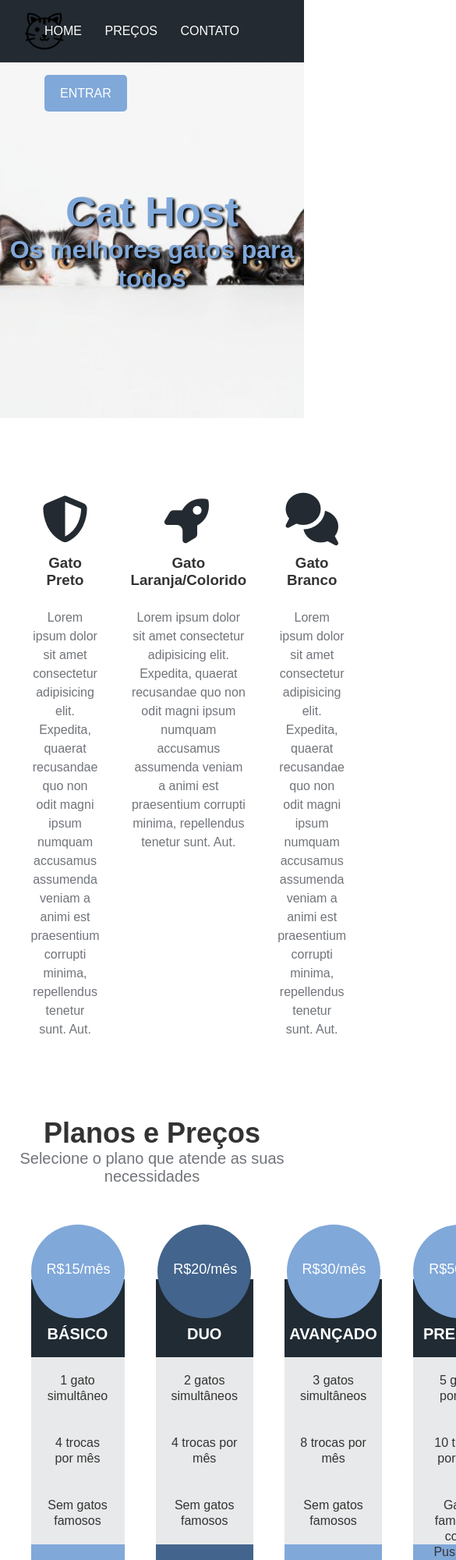
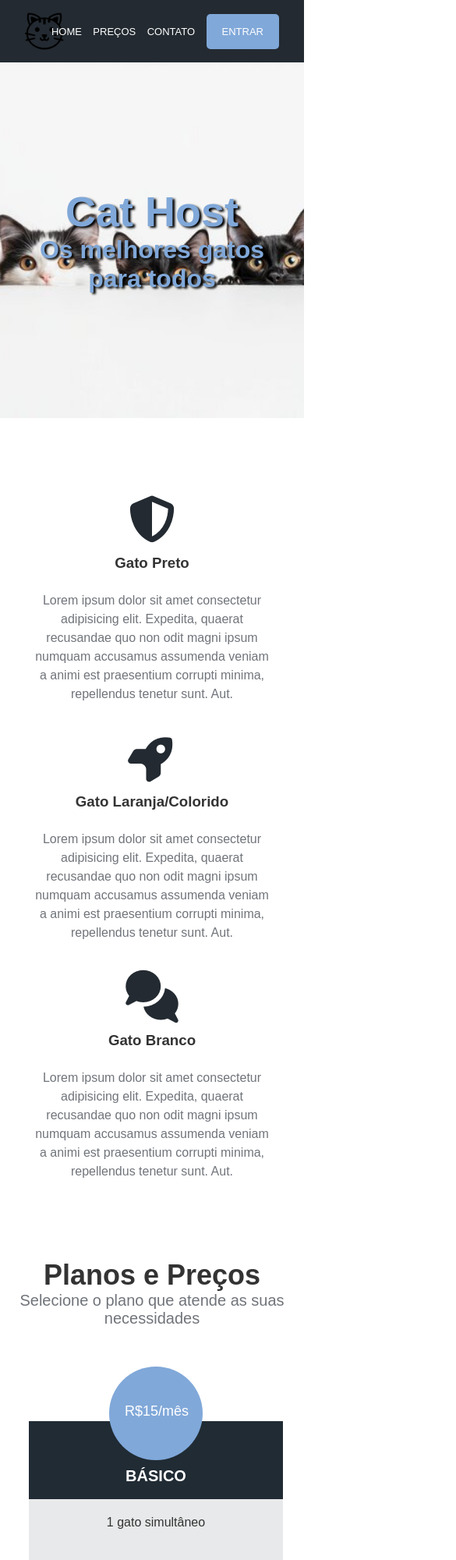
Before and after one commit to GiuliaGuizzoBS/CatHost, a plain HTML site: page index.html in a window 390 px wide. Shown: the top 2000 px of the page at 78% size, 585 px wide, since content can reach past the window. Drawn offline with Linux system fonts and the light colour scheme.

Commit message:
Add Responsividade

```diff
--- a/css/styles.css
+++ b/css/styles.css
@@ -297,3 +297,88 @@ footer {
 .githublink {
     color: #80a8d9
 }
+
+/* responsividade */
+
+/* small laptops <1100px*/
+
+@media (max-width:1100px) {
+
+    .plans-container {
+        width:95%;
+    }
+
+    .plan {
+        margin: 0 5px;
+    }
+
+}
+
+/* tablet <900px*/
+
+@media (max-width: 900px) {
+
+    .main-banner p {
+        padding: 0 6rem;
+    }
+
+    .searchcats-container {
+        padding: 2rem 4rem;
+    }
+
+    .plan .lastli {
+        padding-bottom: 90px;
+    }
+}
+
+/* celular 576px */
+
+@media (max-width: 576px) {
+
+    html, body {
+        overflow-x: hidden;
+    }
+
+    .navbar-items li {
+        font-size: 13px;
+        margin-left: 10px;
+    }
+
+    .main-banner p{
+        padding: 0 2rem;
+    }
+
+    .services-container ul {
+        flex-direction: column;
+    }
+
+    .plans-container {
+        flex-direction: column;
+        width: 100%;
+        padding: 0 2rem;
+    }
+
+    .plan {
+        width: 100%;
+        max-width: 100%;
+        margin-bottom: 15px
+    }
+
+    .searchcats-container h2 {
+        font-size: 28px;
+    }
+
+    .searchcats-container input[type="text"] {
+        width: 100%;
+    }
+
+    .contact-container {
+        padding: 3rem 2rem;
+    }
+
+    .contact-container input,
+    .contact-container textarea {
+        width: 100%;
+        margin: 10px 0;
+    }
+}
--- a/index.html
+++ b/index.html
@@ -66,7 +66,7 @@
                                 <li class="plan-name">Básico</li>
                                 <li>1 gato simultâneo</li>
                                 <li>4 trocas por mês</li>
-                                <li>Sem gatos famosos</li>
+                                <li class="lastli">Sem gatos famosos</li>
                                 <li class="plan-btn">Saber mais</li>
                             </ul>
                         </div>
@@ -76,7 +76,7 @@
                                 <li class="plan-name">Duo</li>
                                 <li>2 gatos simultâneos</li>
                                 <li>4 trocas por mês</li>
-                                <li>Sem gatos famosos</li>
+                                <li class="lastli">Sem gatos famosos</li>
                                 <li class="plan-btn recommended">Saber mais</li>
                             </ul>
                         </div>
@@ -86,7 +86,7 @@
                                 <li class="plan-name">Avançado</li>
                                 <li>3 gatos simultâneos</li>
                                 <li>8 trocas por mês</li>
-                                <li>Sem gatos famosos</li>
+                                <li class="lastli">Sem gatos famosos</li>
                                 <li class="plan-btn">Saber mais</li>
                             </ul>
                         </div>
@@ -96,7 +96,7 @@
                                 <li class="plan-name">Premium</li>
                                 <li>5 gatos por vez</li>
                                 <li>10 trocas por mês</li>
-                                <li>Gatos famosos, como Pusheen, Hello Kitty e Garfield</li>
+                                <li class="lastli">Gatos famosos, como Pusheen, Hello Kitty e Garfield</li>
                                 <li class="plan-btn">Saber mais</li>
                             </ul>
                         </div>
```
